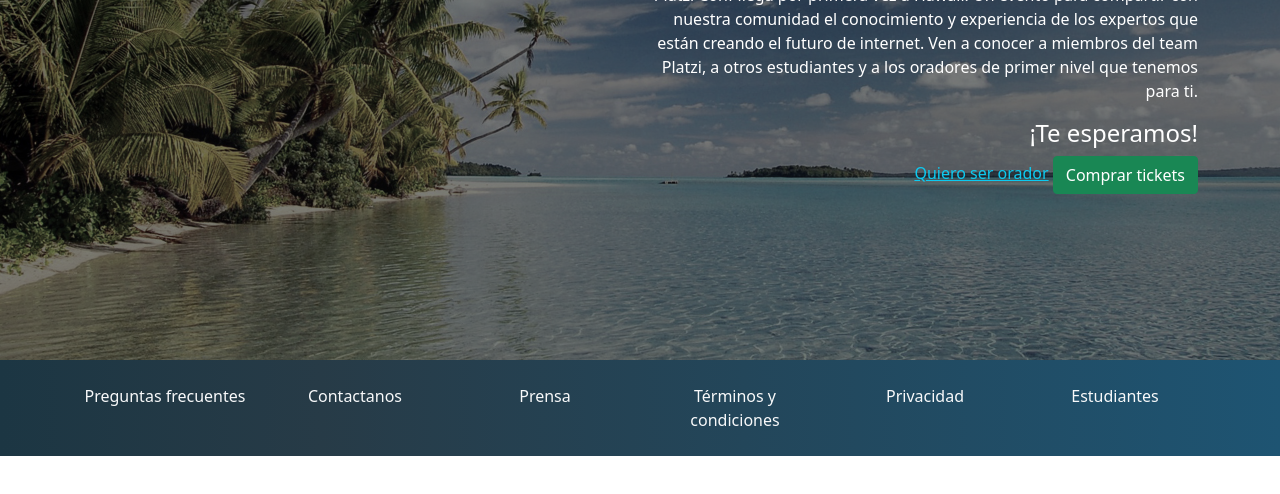
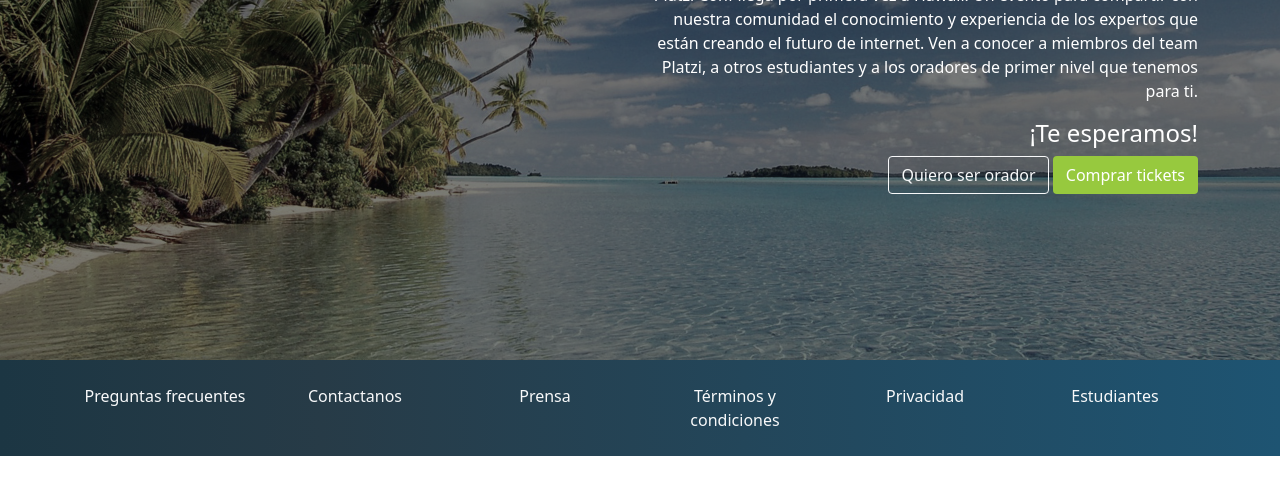
Before and after one commit to luisAriza/conf-hawaii, a website: page index.html in a window 1280 px wide. Shown: the part 296-790 px from the top of the page. Drawn offline with nearby package versions, Linux system fonts and the light colour scheme.

Commit message:
Botones del carousel

```diff
--- a/index.html
+++ b/index.html
@@ -73,8 +73,8 @@
 								para ti.
 							</p>
 							<p class="h4">¡Te esperamos!</p>
-							<a href="#" class="link-info">Quiero ser orador</a>
-							<button type="button" class="btn btn-success">Comprar tickets</button>
+							<a href="#" class="btn btn-outline-light">Quiero ser orador</a>
+							<button type="button" class="btn btn-platzi">Comprar tickets</button>
 						</div>
 					</div>
 				</div>
--- a/main.css
+++ b/main.css
@@ -6,7 +6,7 @@
 	font-weight: 600;
 }
 #header .text-platzi:hover {
-	color: #bafb4b !important;
+	color: #a1de38 !important;
 }
 
 #main .carousel-inner img{
@@ -31,6 +31,13 @@
 #main .carousel-container .overlay .row {
 	height: 100%;
 }
+#main .carousel-container .btn-platzi {
+	background-color: #97c93e;
+	color: white;
+}
+#main .carousel-container .btn-platzi:hover {
+	background-color: #89b839;
+}
 
 #footer {
 	background: linear-gradient(90deg, #1c3643, #273b47 25%, #1e5472);
```
